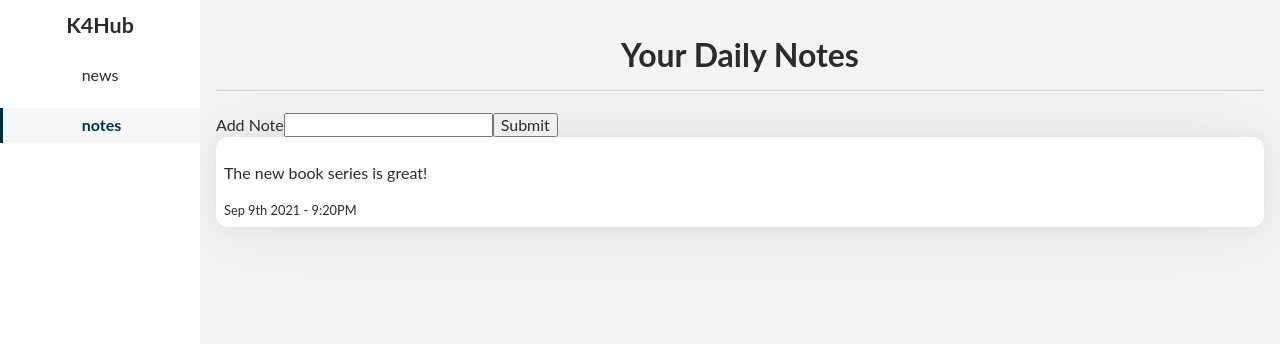
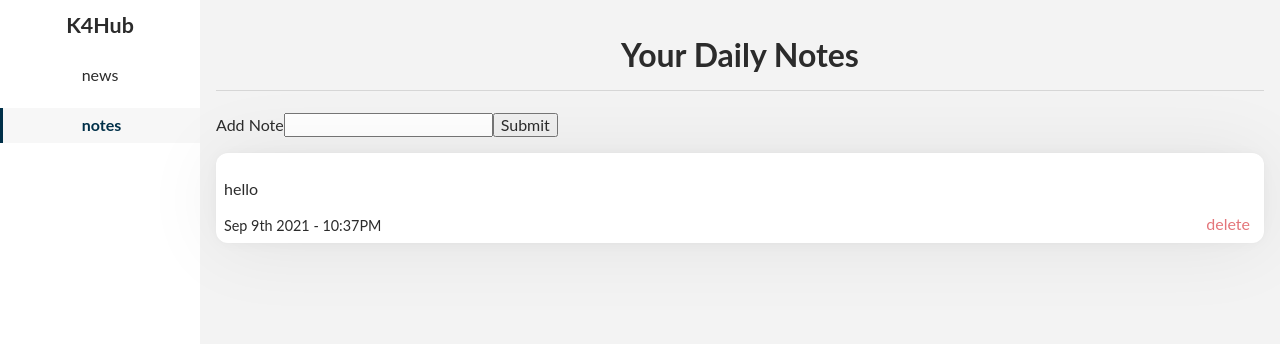
Before and after one commit to chrislemus/K4Hub, a React (Create React App) app in the folder k4hub/: page / in a window 1280 px wide. Both pictures are taken after a click on the button "notes". Shown: the top 344 px of the page. Built offline with nearby package versions, Linux system fonts and the light colour scheme; data requests are answered from the project's data file.

Commit message:
add axios instance for server calls and NoteItem component

```diff
--- a/k4hub/db.json
+++ b/k4hub/db.json
@@ -1,9 +1,9 @@
 {
   "notes": [
     {
-      "id": 1,
-      "content": "The new book series is great!",
-      "date": "2021-09-08T21:20:54.538Z"
+      "content": "hello",
+      "date": "2021-09-08T22:37:50.357Z",
+      "id": 1
     }
   ]
 }
--- a/k4hub/src/components/AddNote.jsx
+++ b/k4hub/src/components/AddNote.jsx
@@ -1,18 +1,27 @@
 import { useState } from 'react';
 import axios from 'axios';
+import { createNote } from '../services';
 export default function AddNote() {
   const [status, setStatus] = useState('idle');
-
-  const handleSubmit = (e) => {
+  const [input, setInput] = useState('');
+  const handleSubmit = async (e) => {
     setStatus('fetching');
     e.preventDefault();
     axios.post('http://localhost');
+    const date = new Date().toJSON();
+    createNote(input, date);
+    setStatus('idle');
+    setInput('');
   };
 
   return (
     <form className="add-note-form" onSubmit={handleSubmit}>
       <label htmlFor="new-note-field">Add Note</label>
-      <input id="new-note-field" />
+      <input
+        id="new-note-field"
+        value={input}
+        onChange={(e) => setInput(e.target.value)}
+      />
       <input type="submit" disabled={status === 'fetching'} />
     </form>
   );
--- a/k4hub/src/components/NavPanel.js
+++ b/k4hub/src/components/NavPanel.js
@@ -2,6 +2,7 @@ export default function NavPanel({ activeNav, navigate }) {
   const navItems = ['news', 'notes'];
   const renderedNavItems = navItems.map((item) => (
     <button
+      key={'nav-item' + item}
       className={`nav-item ${activeNav === item && 'is-active'}`}
       onClick={() => navigate(item)}
     >
--- /dev/null
+++ b/k4hub/src/components/NoteItem.jsx
@@ -0,0 +1,16 @@
+import { format } from 'date-fns';
+import { deleteNote } from '../services';
+
+export default function NoteItem({ note }) {
+  const { id, content, date } = note;
+  const formattedDate = format(new Date(date), 'MMM Lo	y - h:mmb');
+  return (
+    <div key={id} className="box note-item">
+      <p>{content}</p>
+      <span className="note-item-date">{formattedDate}</span>
+      <button onClick={() => deleteNote(id)} className="note-item-delete-btn">
+        delete
+      </button>
+    </div>
+  );
+}
--- a/k4hub/src/components/NotesList.jsx
+++ b/k4hub/src/components/NotesList.jsx
@@ -1,7 +1,7 @@
 import { useEffect, useState } from 'react';
 import axios from 'axios';
-import { format } from 'date-fns';
 import AddNote from './AddNote';
+import NoteItem from './NoteItem';
 
 export default function NotesList() {
   const [notesList, setNotesList] = useState([]);
@@ -14,13 +14,8 @@ export default function NotesList() {
     fetchData();
   }, []);
 
-  const renderedNotes = notesList.map(({ id, content, date }) => (
-    <div key={id} className="box">
-      <p>{content}</p>
-      <span className="note-date">
-        {format(new Date(date), 'MMM Lo	y - h:mmb')}
-      </span>
-    </div>
+  const renderedNotes = notesList.map((note) => (
+    <NoteItem key={note.id} note={note} />
   ));
 
   return (
--- a/k4hub/src/services/index.js
+++ b/k4hub/src/services/index.js
@@ -1,11 +1,21 @@
 import axios from 'axios';
-const baseURL = 'http://localhost:3004/api';
+const baseURL = 'http://localhost:3004';
 
 export const axiosApi = axios.create({ baseURL });
 
-const fetchNotes = async (query, pageLimit, page) => {
-  const res = await axiosApi.get(
-    `/invoices?query=${query}&limit=${pageLimit}&page=${page}`
-  );
+export const fetchNotes = async () => {
+  const res = await axiosApi.get('/notes');
   return res.data;
 };
+
+export const createNote = async (content, date) => {
+  const res = await axiosApi.post('/notes', {
+    content,
+    date,
+  });
+  return res.data;
+};
+export const deleteNote = async (id) => {
+  const res = await axiosApi.delete(`/notes/${id}`);
+  return res.data;
+};
--- a/k4hub/src/styles/components/_index.scss
+++ b/k4hub/src/styles/components/_index.scss
@@ -2,4 +2,5 @@
 @import './nav-panel';
 @import './news-list';
 @import './news-item';
+@import './note-item';
 @import './notes-list';
--- /dev/null
+++ b/k4hub/src/styles/components/_note-item.scss
@@ -0,0 +1,17 @@
+.note-item {
+  position: relative;
+  &-date {
+    font-size: 0.9em;
+  }
+  &-delete-btn {
+    position: absolute;
+    border: none;
+    background: none;
+    color: $btn-color-error;
+    right: 0.5em;
+    bottom: 0.5em;
+    &:hover {
+      cursor: pointer;
+    }
+  }
+}
--- a/k4hub/src/styles/components/_notes-list.scss
+++ b/k4hub/src/styles/components/_notes-list.scss
@@ -1,3 +1,5 @@
-.note-date {
-  font-size: 0.8rem;
+.notes-list {
+  & .note-item {
+    margin: 1rem 0;
+  }
 }
```
Also changed, not shown: k4hub/src/styles/styles.min.css, 1 other file (tests, documents, lock files or other folders).
